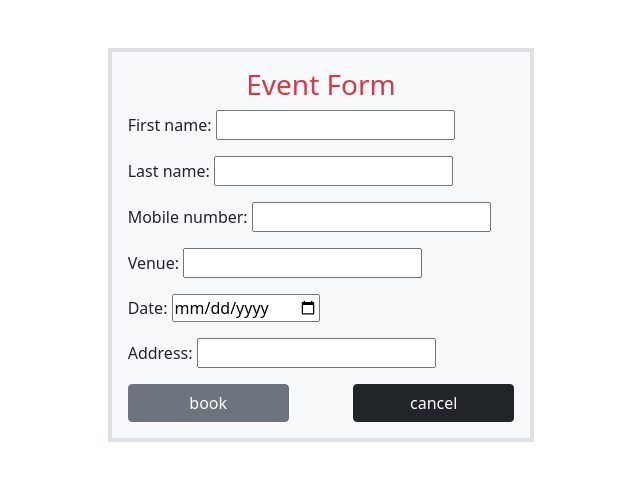
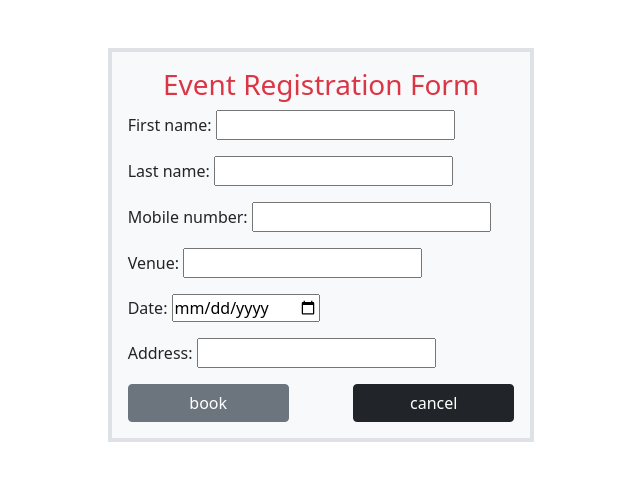
Before and after one commit to mangal-bodele/event_regist_clasbs_form, a Django app: page /create/ in a window 1280 px wide. Shown: the top 481 px of the page, without its empty margins (319-959 px from the left). Run offline with Django 5.2, Linux system fonts and the light colour scheme.

Commit message:
initial commit

```diff
--- a/project/templates/crud_app/create.html
+++ b/project/templates/crud_app/create.html
@@ -7,7 +7,7 @@
 </head>
 <body>
     <div class="col-4 m-auto border border-4 bg-light mt-5 p-3">
-        <h3 class="text-center text-danger">Event Form</h3>
+        <h3 class="text-center text-danger">Event Registration Form</h3>
         <form method="post">
             {% csrf_token %}
             {{ form.as_p }}
```
